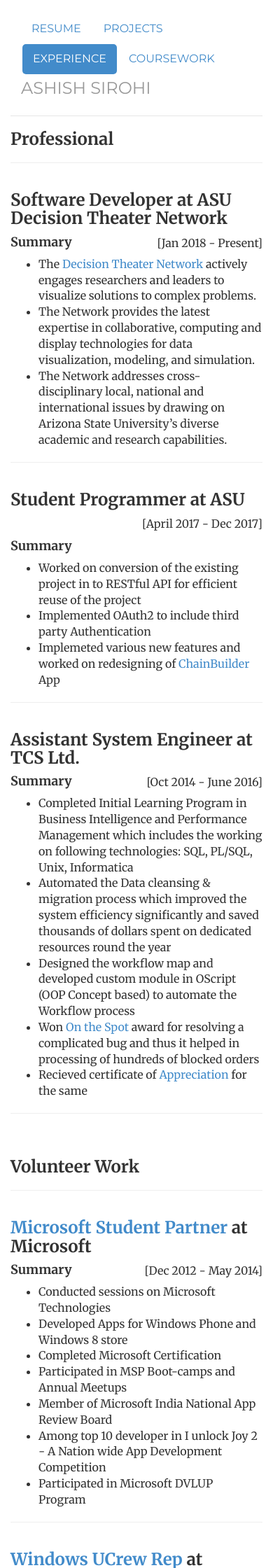
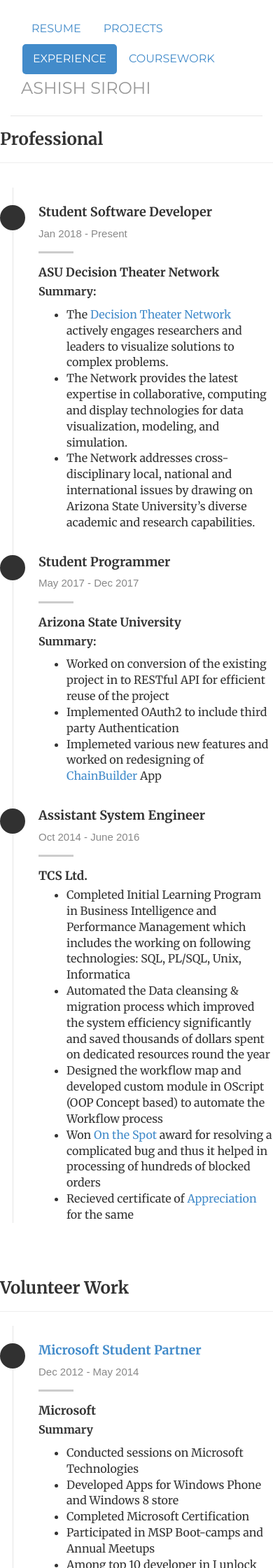
Before and after one commit to ashishsirohi/ashishsirohi.github.io, a Jekyll site: the page built from experience/index.html, in a window 390 px wide. Shown: the top 2240 px of the page at 70% size. Built offline with Jekyll 4.4.1, drawn with Linux system fonts in a browser that asks for light colours; some of the changed text lies outside the part shown.

Commit message:
Experience page changed

```diff
--- a/_includes/head.html
+++ b/_includes/head.html
@@ -11,6 +11,7 @@
 	<link href="/css/bootstrap.css" rel="stylesheet">
 	<link href="/css/jumbotron-narrow.css" rel="stylesheet">
 	<link href="/css/style.css" rel="stylesheet">
+	<link href="/css/base.css" rel="stylesheet">
 	<link rel="shortcut icon" type="image/x-icon" href="about:blank" />
 
 	<!-- HTML5 shim and Respond.js IE8 support of HTML5 elements and media queries -->
--- /dev/null
+++ b/css/base.css
@@ -0,0 +1,257 @@
+.col-six,
+.col-1-2 {
+	width: 50%;
+}
+
+.tab-full {
+		width: 100%;
+	}
+
+	/**
+	 * skillbars - (_skillbars.scss)
+	 * -------------------------------------------------------------------
+	 */
+	.skill-bars {
+		list-style: none;
+		margin: 6rem 0 3rem;
+	}
+	.skill-bars li {
+		height: .6rem;
+		background: #a1a1a1;
+		width: 100%;
+		margin-bottom: 6rem;
+		padding: 0;
+		position: relative;
+	}
+	.skill-bars li strong {
+		position: absolute;
+		left: 0;
+		top: -3rem;
+		<!-- font-family: "poppins-bold", sans-serif;  -->
+		color: #313131;
+		text-transform: uppercase;
+		letter-spacing: .2rem;
+		font-size: 1.5rem;
+		line-height: 2.4rem;
+	}
+	.skill-bars li .progress {
+		background: #313131;
+		position: relative;
+		height: 100%;
+	}
+	.skill-bars li .progress span {
+		position: absolute;
+		right: 0;
+		top: -3.6rem;
+		display: block;
+		font-family: "poppins-regular", sans-serif;
+		color: white;
+		font-size: 1.1rem;
+		line-height: 1;
+		background: #313131;
+		padding: .6rem .6rem;
+		border-radius: 3px;
+	}
+	.skill-bars li .progress span::after {
+		position: absolute;
+		left: 50%;
+		bottom: 0px;
+		margin-left: -5px;
+		border-right: 5px solid transparent;
+		border-left: 5px solid transparent;
+		border-top: 5px solid #313131;
+		content: "";
+	}
+
+	.skill-bars li .percent5   { width: 5%; }
+	.skill-bars li .percent10  { width: 10%; }
+	.skill-bars li .percent15  { width: 15%; }
+	.skill-bars li .percent20  { width: 20%; }
+	.skill-bars li .percent25  { width: 25%; }
+	.skill-bars li .percent30  { width: 30%; }
+	.skill-bars li .percent35  { width: 35%; }
+	.skill-bars li .percent40  { width: 40%; }
+	.skill-bars li .percent45  { width: 45%; }
+	.skill-bars li .percent50  { width: 50%; }
+	.skill-bars li .percent55  { width: 55%; }
+	.skill-bars li .percent60  { width: 60%; }
+	.skill-bars li .percent65  { width: 65%; }
+	.skill-bars li .percent70  { width: 70%; }
+	.skill-bars li .percent75  { width: 75%; }
+	.skill-bars li .percent80  { width: 80%; }
+	.skill-bars li .percent85  { width: 85%; }
+	.skill-bars li .percent90  { width: 90%; }
+	.skill-bars li .percent95  { width: 95%; }
+	.skill-bars li .percent100 { width: 100%; }
+
+	/**
+	 * ===================================================================
+	 * 12. resume - (_layout.scss)
+	 *
+	 * -------------------------------------------------------------------
+	 */
+	#resume {
+		padding-top: 0rem;
+		padding-bottom: 0rem;
+	}
+
+	#resume .resume-header {
+		text-align: center;
+	}
+	#resume .resume-header h2 {
+		color: #888888;
+	}
+	#resume .resume-header h3 {
+		color: #888888;
+	}
+
+	#resume .resume-timeline {
+		max-width: 980px;
+	}
+	#resume .timeline-wrap {
+		position: relative;
+		margin-top: 1.5rem;
+		margin-bottom: 6rem;
+	}
+	#resume .timeline-wrap::before {
+		content: "";
+		display: block;
+		width: 1px;
+		height: 100%;
+		background: rgba(0, 0, 0, 0.1);
+		position: absolute;
+		left: 35%;
+		top: 0;
+	}
+	#resume .timeline-block {
+		position: relative;
+		padding-top: 1.5rem;
+	}
+	#resume .timeline-ico {
+		height: 1.8rem;
+		width: 1.8rem;
+		line-height: 4.8rem;
+		background: #313131;
+		border-radius: 50%;
+		text-align: center;
+		color: #FFFFFF;
+		position: absolute;
+		left: 37%;
+		top: 2.5rem;
+		margin-left: -2.4rem;
+	}
+	#resume .timeline-ico i {
+		position: relative;
+		left: .05rem;
+		top: .2rem;
+	}
+
+	#resume .timeline-header {
+		float: left;
+		width: 35%;
+		padding-right: 90px;
+		text-align: right;
+	}
+	#resume .timeline-header h3 {
+		margin-bottom: 0;
+		color: #888888;
+	}
+	#resume .timeline-header p {
+		font-family: "poppins-regular", sans-serif;
+		font-size: 1.6rem;
+		color: #888888;
+	}
+	#resume .timeline-content {
+		margin-left: 35%;
+		padding-left: 60px;
+	}
+	#resume .timeline-content h4 {
+		position: relative;
+		padding-bottom: 1.8rem;
+	}
+	#resume .timeline-content h4::after {
+		content: "";
+		display: block;
+		height: 3px;
+		width: 50px;
+		background: rgba(0, 0, 0, 0.2);
+		position: absolute;
+		left: 0;
+		bottom: 0;
+	}
+
+	/**
+	 * responsive:
+	 * resume
+	 * -------------------------------------------------------------------
+	 */
+	@media only screen and (max-width:1024px) {
+		#resume .timeline-header {
+			padding-right: 50px;
+		}
+		#resume .timeline-header h3 {
+			font-size: 1.8rem;
+		}
+		#resume .timeline-header p {
+			font-size: 1.4rem;
+		}
+		#resume .timeline-content {
+			padding-left: 50px;
+		}
+	}
+	@media only screen and (max-width:768px) {
+		#resume .timeline-wrap::before {
+			left: 2.4rem;
+		}
+		#resume .timeline-ico {
+			left: 2.4rem;
+		}
+		#resume .timeline-header {
+			float: none;
+			width: auto;
+			padding-right: 15px;
+			text-align: left;
+		}
+		#resume .timeline-header h3 {
+			font-size: 2rem;
+		}
+		#resume .timeline-header p {
+			font-size: 1.5rem;
+			margin-bottom: 1.5rem;
+		}
+		#resume .timeline-content {
+			margin: 0;
+		}
+		#resume .timeline-content h4 {
+			padding-bottom: 0;
+			padding-top: 2.1rem;
+			margin-bottom: .6rem;
+			font-size: 1.7rem;
+		}
+		#resume .timeline-content h4::after {
+			bottom: auto;
+			top: 0;
+		}
+		#resume .timeline-header, #resume .timeline-content {
+			padding-left: 7rem;
+		}
+	}
+	@media only screen and (max-width:480px) {
+		#resume .resume-header h2 {
+			font-size: 2.2rem;
+		}
+		#resume .timeline-wrap::before {
+			left: 1.8rem;
+		}
+		#resume .timeline-ico {
+			height: 3.6rem;
+			width: 3.6rem;
+			line-height: 3.6rem;
+			left: 1.8rem;
+			margin-left: -1.8rem;
+			font-size: 1.5rem;
+		}
+		#resume .timeline-header, #resume .timeline-content {
+			padding-left: 5.5rem;
+		}
+	}
--- a/experience/index.html
+++ b/experience/index.html
@@ -51,36 +51,86 @@
     document.documentElement.scrollTop = 0;
 }
 </script>
+<!-- resume Section
+   ================================================== -->
+	<section id="resume">
 
-<div class="experience">
+   	<div class="row resume-timeline">
+
+   		<div>
+
    			<h3>Professional</h3>
+
+   		</div> <!-- /resume-header -->
       <hr>
-  <div style="float: left" ><h3>Software Developer at ASU Decision Theater Network</h3></div><br>
-                <div style="float: right">[Jan 2018 - Present]</div>
-        </br></br>
-        <h4>Summary</h4>
+
+   	</div> <!-- /resume-timeline -->
+
+   	<div class="row resume-timeline">
+
+   		<div class="col-twelve">
+
+   			<div class="timeline-wrap">
+
+   				<div class="timeline-block">
+
+	   				<div class="timeline-ico">
+	   					<i class="fa fa-briefcase"></i>
+	   				</div>
+
+	   				<div class="timeline-header">
+	   					<h4>Student Software Developer</h4>
+              <p>Jan 2018 - Present</p>
+	   				</div>
+
+	   				<div class="timeline-content">
+              <h4>ASU Decision Theater Network</h4>
+              <p><b>Summary:</b></p>
               <ul>
                 <li>The <a target="_blank" href="https://dt.asu.edu/">Decision Theater Network</a> actively engages researchers and leaders to visualize solutions to complex problems.</li>
                 <li>The Network provides the latest expertise in collaborative, computing and display technologies for data visualization, modeling, and simulation.</li>
                 <li>The Network addresses cross-disciplinary local, national and international issues by drawing on Arizona State University’s diverse academic and research capabilities.</li>
               </ul>
-        <hr>
+	   				</div>
 
-  <div style="float: left" ><h3>Student Programmer at ASU</h3></div><br>
-                <div style="float: right">[April 2017 - Dec 2017]</div>
-        </br></br>
-        <h4>Summary</h4>
+	   			</div> <!-- /timeline-block -->
+
+	   			<div class="timeline-block">
+
+	   				<div class="timeline-ico">
+	   					<i class="fa fa-briefcase"></i>
+	   				</div>
+
+	   				<div class="timeline-header">
+	   					<h4>Student Programmer</h4>
+              <p>May 2017 - Dec 2017</p>
+	   				</div>
+
+	   				<div class="timeline-content">
+	   					<h4>Arizona State University</h4>
+              <p><b>Summary:</b></p>
               <ul>
                 <li>Worked on conversion of the existing project in to RESTful API for efficient reuse of the project</li>
                 <li>Implemented OAuth2 to include third party Authentication</li>
                 <li>Implemeted various new features and worked on redesigning of <a target="_blank" href="https://chain-builder.net/">ChainBuilder</a> App</li>
               </ul>
-        <hr>
+          	</div>
 
-  <div style="float: left" ><h3>Assistant System Engineer at TCS Ltd.</h3></div><br>
-                <div style="float: right">[Oct 2014 - June 2016]</div>
-        </br></br>
-        <h4>Summary</h4>
+	   			</div> <!-- /timeline-block -->
+
+	   			<div class="timeline-block">
+
+	   				<div class="timeline-ico">
+	   					<i class="fa fa-briefcase"></i>
+	   				</div>
+
+	   				<div class="timeline-header">
+	   					<h4>Assistant System Engineer</h4>
+	   					<p>Oct 2014 - June 2016</p>
+	   				</div>
+
+	   				<div class="timeline-content">
+	   					<h4>TCS Ltd.</h4>
               <ul>
                 <li>Completed Initial Learning Program in Business Intelligence and Performance Management which includes the working on following technologies: SQL, PL/SQL, Unix, Informatica</li>
                 <li>Automated the Data cleansing & migration process which improved the system efficiency significantly and saved thousands of dollars spent on dedicated resources round the year</li>
@@ -88,35 +138,72 @@
                 <li>Won <a target="_blank" href="/files/On The Spot Award.pdf">On the Spot</a> award for resolving a complicated bug and thus it helped in processing of hundreds of blocked orders</li>
                 <li>Recieved certificate of <a target="_blank" href="/files/Appreciation.pdf">Appreciation</a> for the same</li>
               </ul>
+            </div>
+
+	   			</div> <!-- /timeline-block -->
+
+   			</div> <!-- /timeline-wrap -->
+
+   		</div> <!-- /col-twelve -->
+
+   	</div> <!-- /resume-timeline -->
+    <div class="row resume-timeline">
+
+   		<div>
+
+   			<h3>Volunteer Work</h3>
+
+   		</div> <!-- /resume-header -->
       <hr>
-        <br>
-  <h3>Volunteer Work</h3>
-  <hr>
-  <div style="float: left" ><h3><a target="_blank" href="https://msdn.microsoft.com/en-us/microsoftstudentpartners.aspx">Microsoft Student Partner</a> at Microsoft</h3></div><br>
-                <div style="float: right">[Dec 2012 - May 2014]</div>
-        </br></br>
-        <h4>Summary</h4>
+   		<div class="col-twelve">
+
+   			<div class="timeline-wrap">
+
+   				<div class="timeline-block">
+
+	   				<div class="timeline-ico">
+	   					<i class="fa fa-briefcase"></i>
+	   				</div>
+
+	   				<div class="timeline-header">
+	   					<h4><a target="_blank" href="https://msdn.microsoft.com/en-us/microsoftstudentpartners.aspx">Microsoft Student Partner</a></h4>
+              <p>Dec 2012 - May 2014</p>
+	   				</div>
+
+	   				<div class="timeline-content">
+	   					<h4>Microsoft</h4>
+              <p><b>Summary</b></p>
               <ul>
                 <li>Conducted sessions on Microsoft Technologies</li>
                 <li>Developed Apps for Windows Phone and Windows 8 store</li>
                 <li>Completed Microsoft Certification</li>
                 <li>Participated in MSP Boot-camps and Annual Meetups</li>
-          <li>Member of Microsoft India National App Review Board</li>
                 <li>Among top 10 developer in I unlock Joy 2 - A Nation wide App Development Competition</li>
                 <li>Participated in Microsoft DVLUP Program</li>
               </ul>
-        <hr>
+	   				</div>
 
-  <div style="float: left" ><h3><a target="_blank" href="http://www.microsoft.com/india/student/windowsucrew/default.aspx">Windows UCrew Rep</a> at Microsoft</h3></div><br>
-                <div style="float: right">[Oct 2013 - May 2014]</div>
-        </br></br>
-        <h4>Summary</h4>
+	   			</div> <!-- /timeline-block -->
+
+	   			<div class="timeline-block">
+
+	   				<div class="timeline-ico">
+	   					<i class="fa fa-briefcase"></i>
+	   				</div>
+
+	   				<div class="timeline-header">
+	   					<h4><a target="_blank" href="http://www.microsoft.com/india/student/windowsucrew/default.aspx">Windows UCrew Rep</a></h4>
+              <p>Oct 2013 - May 2014</p>
+	   				</div>
+
+	   				<div class="timeline-content">
+	   					<h4>Microsoft</h4>
+              <p><b>Summary</b></p>
 	   					<p>Windows 8.1 Campaigner - Conducted Windows 8.1 demos and lead the discussion on the latest operating system on campus.</p>
+	   				</div>
 
-  <!--<div style="float: left" ><h3>Summer Ambassador at <a target="_blank" href="http://www.dellchallenge.org/">DSIC</a></h3></div><br>
-                <div style="float: right">[Summer 2013]</div>
-        </br></br>
-        <h4>Summary</h4>
-        <p>Participated in Dell Social Invoation Challenge, Summer 2013</p>-->
+	   			</div> <!-- /timeline-block -->
 
-</div>
+   	</div> <!-- /resume-timeline -->
+
+	</section> <!-- /features -->
```
Also changed, not shown: 1 other file. Lines whose indentation alone changed are shown as unchanged.
